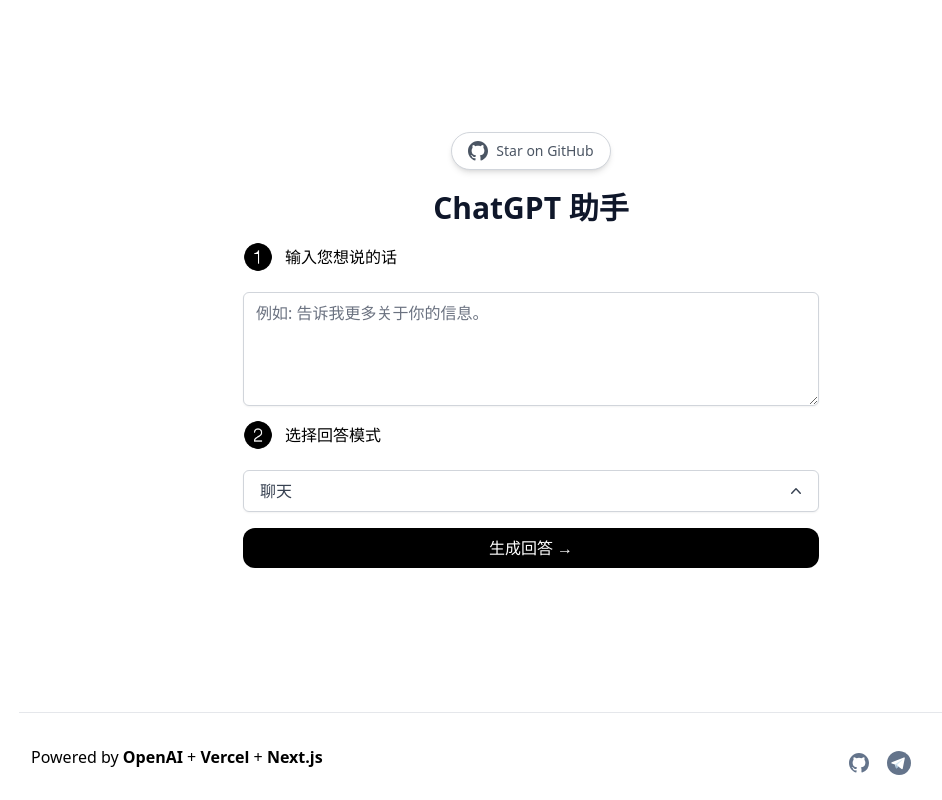
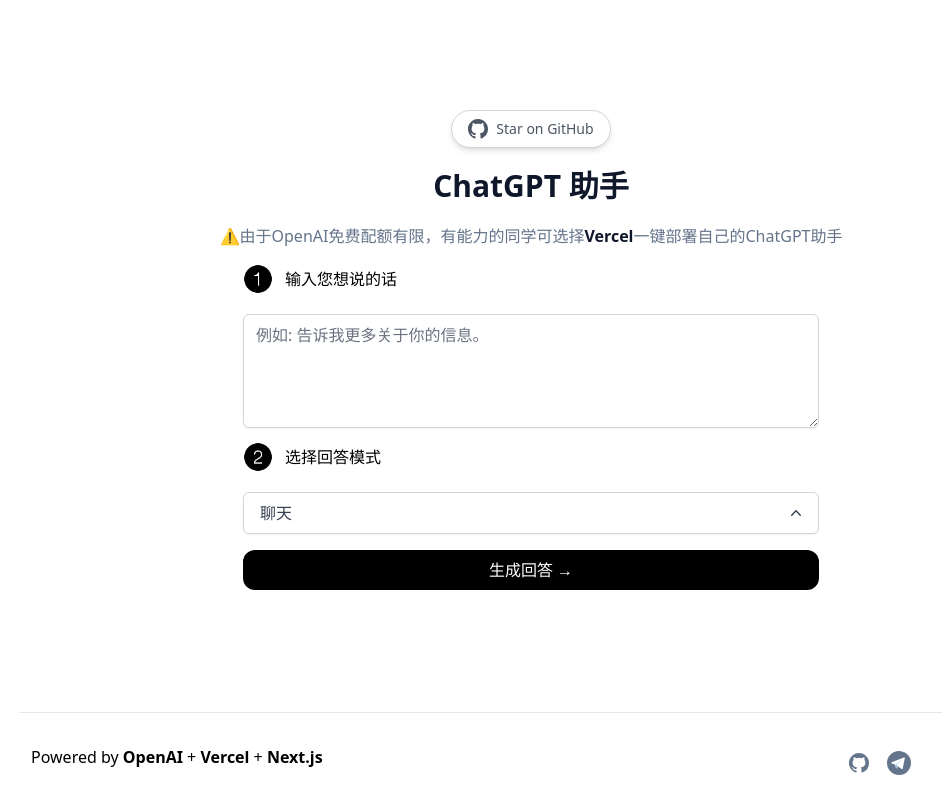
Before and after one commit to 123seven/ChatGPT-Helper, a Next.js app: page / in a window 1280 px wide. Shown: the whole page, without its empty margins (109-1051 px from the left). Built offline with nearby package versions, Linux system fonts and the light colour scheme.

Commit message:
add notice

```diff
--- a/pages/index.tsx
+++ b/pages/index.tsx
@@ -87,7 +87,18 @@
         <h1 className="sm:text-3xl text-2xl max-w-1xl font-bold text-slate-900">
           ChatGPT 助手
         </h1>
-        {/* <p className="text-slate-500 mt-5">18,167 bios generated so far.</p> */}
+        <div className="text-slate-500 mt-5">
+          ⚠️由于OpenAI免费配额有限，有能力的同学可选择
+          <a
+            href="https://vercel.com/new/clone?repository-url=https://github.com/123seven/ChatGPT-Helper&env=OPENAI_API_KEY&project-name=chatgpt-helper&repo-name=chatgpthelper"
+            target="_blank"
+            rel="noreferrer"
+            className="font-bold hover:underline transition underline-offset-2 text-slate-900"
+          >
+            Vercel
+          </a>
+          一键部署自己的ChatGPT助手
+        </div>
         <div className="max-w-xl w-full">
           <div className="flex mt-4 items-center space-x-3 mb-3">
             <Image
```
